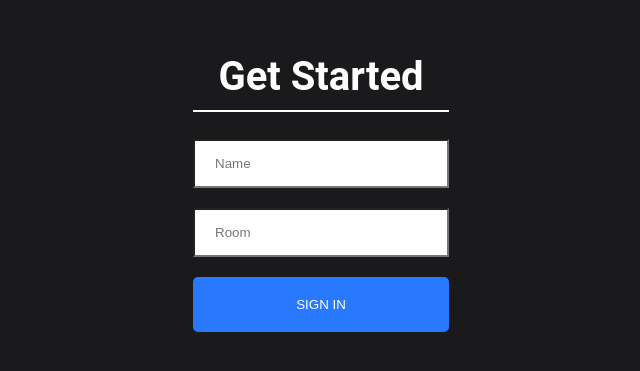
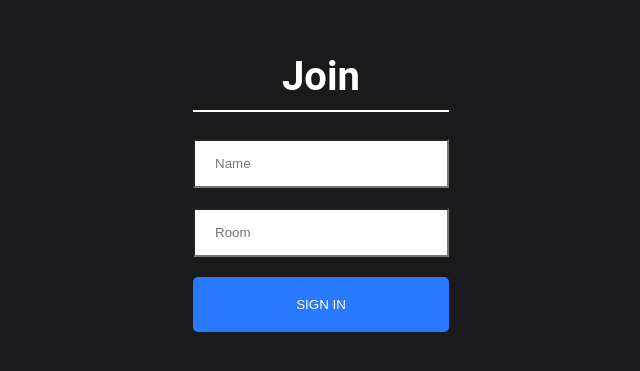
Before and after one commit to ivjotsingh/thereforyou-UI, a React (Create React App) app: page / in a window 1280 px wide. Shown: the part 221-592 px from the top of the page, without its empty margins (319-959 px from the left). Built offline with nearby package versions, Linux system fonts and the light colour scheme.

Commit message:
Join component refactored

```diff
--- a/src/components/Join/Join.js
+++ b/src/components/Join/Join.js
@@ -1,29 +1,26 @@
-import React, {useState} from 'react';
-import { Link } from 'react-router-dom'
+import React, { useState } from 'react';
+import { Link } from "react-router-dom";
 
-import './Join.css'
+import './Join.css';
 
-const Join = () =>{
+export default function SignIn() {
+  const [name, setName] = useState('');
+  const [room, setRoom] = useState('');
 
-    const [name, setName] = useState('');
-    const [companion, setCompanion] = useState('');
-
-    return (
-        <div className="joinOuterContainer">
-        <div className="joinInnerContainer">
-        <h1 className="heading">Get Started</h1>
+  return (
+    <div className="joinOuterContainer">
+      <div className="joinInnerContainer">
+        <h1 className="heading">Join</h1>
         <div>
-          <input placeholder="Name" className="joinInput" type="text" onChange={(event) => setName(event.target.value)}/>
+          <input placeholder="Name" className="joinInput" type="text" onChange={(event) => setName(event.target.value)} />
         </div>
         <div>
-          <input placeholder="Room" className="joinInput mt-20" type="text" onChange={(event) => setCompanion(event.target.value)}/>
+          <input placeholder="Room" className="joinInput mt-20" type="text" onChange={(event) => setRoom(event.target.value)} />
         </div>
-        <Link onClick={ event => (!name || !companion) ? event.preventDefault(): null } to={`/chat?name=${name}&companion=${companion}`}>
+        <Link onClick={e => (!name || !room) ? e.preventDefault() : null} to={`/chat?name=${name}&room=${room}`}>
           <button className={'button mt-20'} type="submit">Sign In</button>
         </Link>
       </div>
     </div>
-    );
+  );
 }
-
-export default Join;
```
Also changed, not shown: src/components/Join/Join.css (indentation only).
